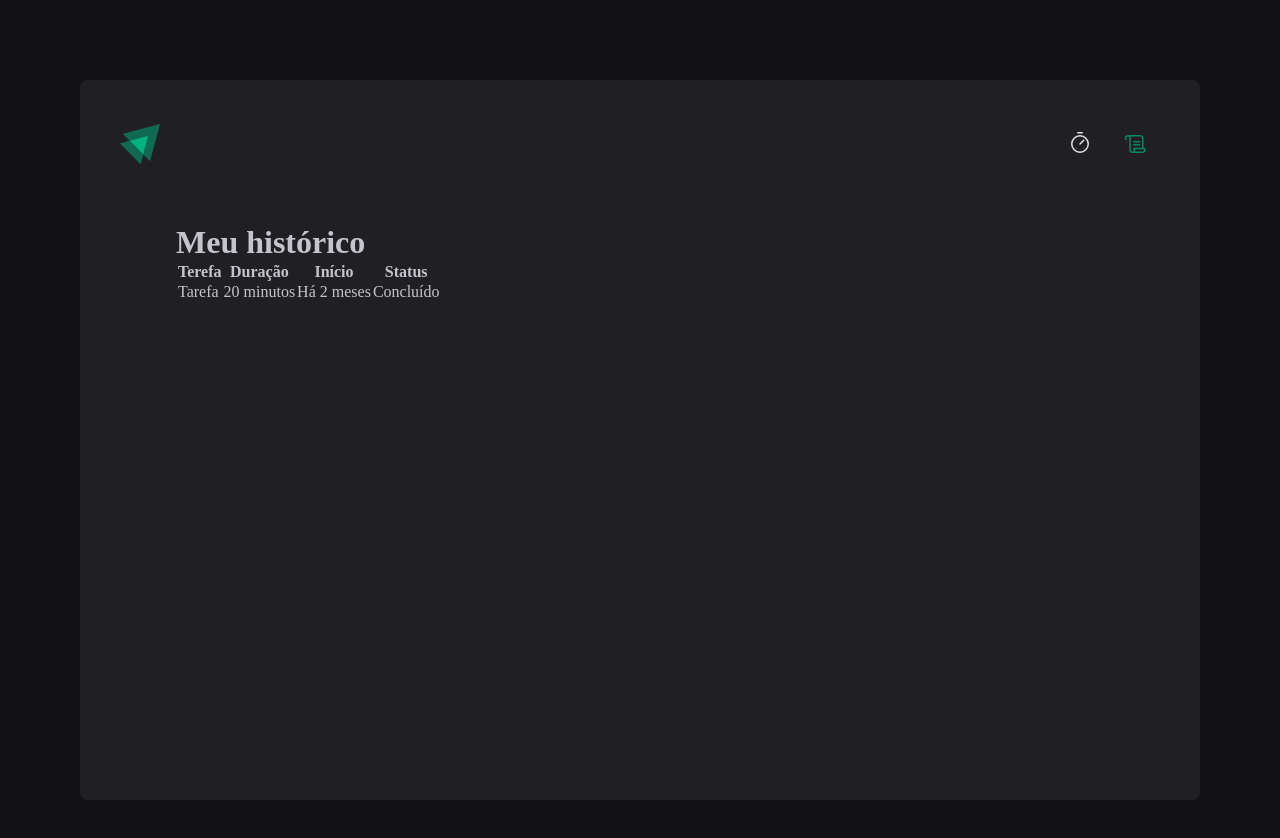
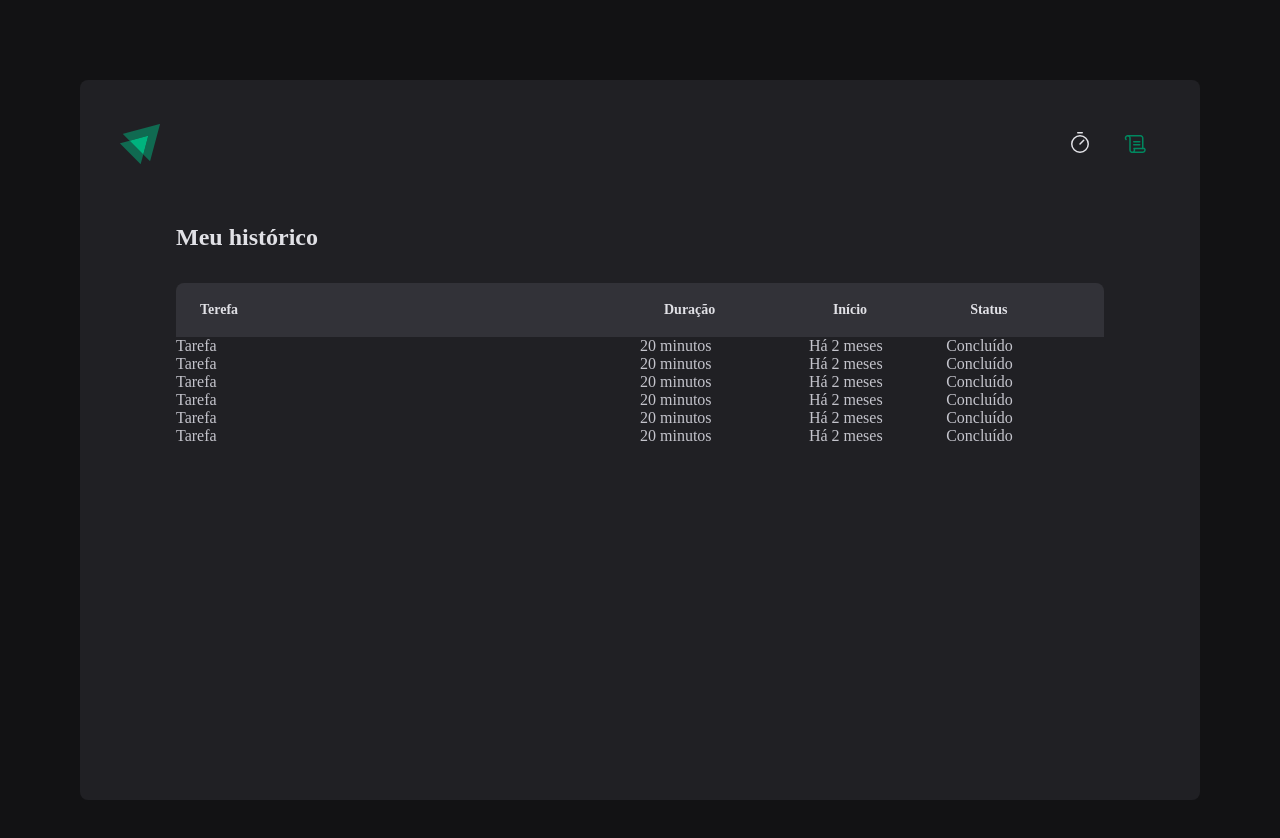
Before and after one commit to ReinaldoARamos/Ignite_Timer, a React (Vite) app: page /history in a window 1280 px wide. Shown: the top 838 px of the page. Built offline with nearby package versions, Linux system fonts and the light colour scheme.

Commit message:
terminando a estilização do historico

```diff
--- a/src/pages/History/index.tsx
+++ b/src/pages/History/index.tsx
@@ -22,6 +22,38 @@
             <td>Há 2 meses</td>
             <td>Concluído</td>
           </tr>
+          <tr>
+            <td>Tarefa</td>
+            <td>20 minutos</td>
+            <td>Há 2 meses</td>
+            <td>Concluído</td>
+          </tr>
+          <tr>
+            <td>Tarefa</td>
+            <td>20 minutos</td>
+            <td>Há 2 meses</td>
+            <td>Concluído</td>
+          </tr>
+          <tr>
+            <td>Tarefa</td>
+            <td>20 minutos</td>
+            <td>Há 2 meses</td>
+            <td>Concluído</td>
+
+          </tr>
+          <tr>
+            <td>Tarefa</td>
+            <td>20 minutos</td>
+            <td>Há 2 meses</td>
+            <td>Concluído</td>
+          </tr>
+          <tr>
+            <td>Tarefa</td>
+            <td>20 minutos</td>
+            <td>Há 2 meses</td>
+            <td>Concluído</td>
+          </tr>
+
         </tbody>
       </table>
     </HistoryList>
--- a/src/pages/History/styles.ts
+++ b/src/pages/History/styles.ts
@@ -1,8 +1,57 @@
 import styled from "styled-components";
 
 export const HistoryContainer = styled.main`
+  flex: 1;
+  padding: 3.5rem;
+  display: flex;
+  flex-direction: column;
+
+  h1 {
+    font-size: 1.5rem;
+    color: ${(props) => props.theme["gray-100"]};
+  }
+`;
+
+export const HistoryList = styled.div`
 flex: 1;
-padding: 3.5rem
+overflow: auto; //quando um elemento passa do seu continer ele cria um scroll
+margin-top: 2rem;
+
+table{
+
+    width: 100%;
+    border-collapse: collapse;
+    min-width: 600px. //força criação de scroll
+}
+
+th{
+    background-color:  ${(props) => props.theme["gray-600"]};
+    padding: 1rem;
+    text-align: left;
+    color:  ${(props) => props.theme["gray-100"]};
+    font-size: 0.875rem;
+    line-height: 1.6;
+    padding-left: 1.5rem;
+
+    &:first-child{
+        border-top-left-radius: 8px;
+    }
+    &:last-child{
+        border-top-right-radius: 8px;
+        padding-right : 1.5rem;
+    }
+
+    td{
+        background-color: ${(props) => props.theme["gray-700"]};
+        border-top: 4px solid ${(props) => props.theme["gray-800"]};
+        padding: 1rem;
+        font-size: 0.875rem;
+        line-height: 1.6;
+    }
+
+    &:first-child{
+       width: 50%;
+       padding-left: 1.5rem;
+    }
+}
 `
-
-export const HistoryList = styled.div``
```
